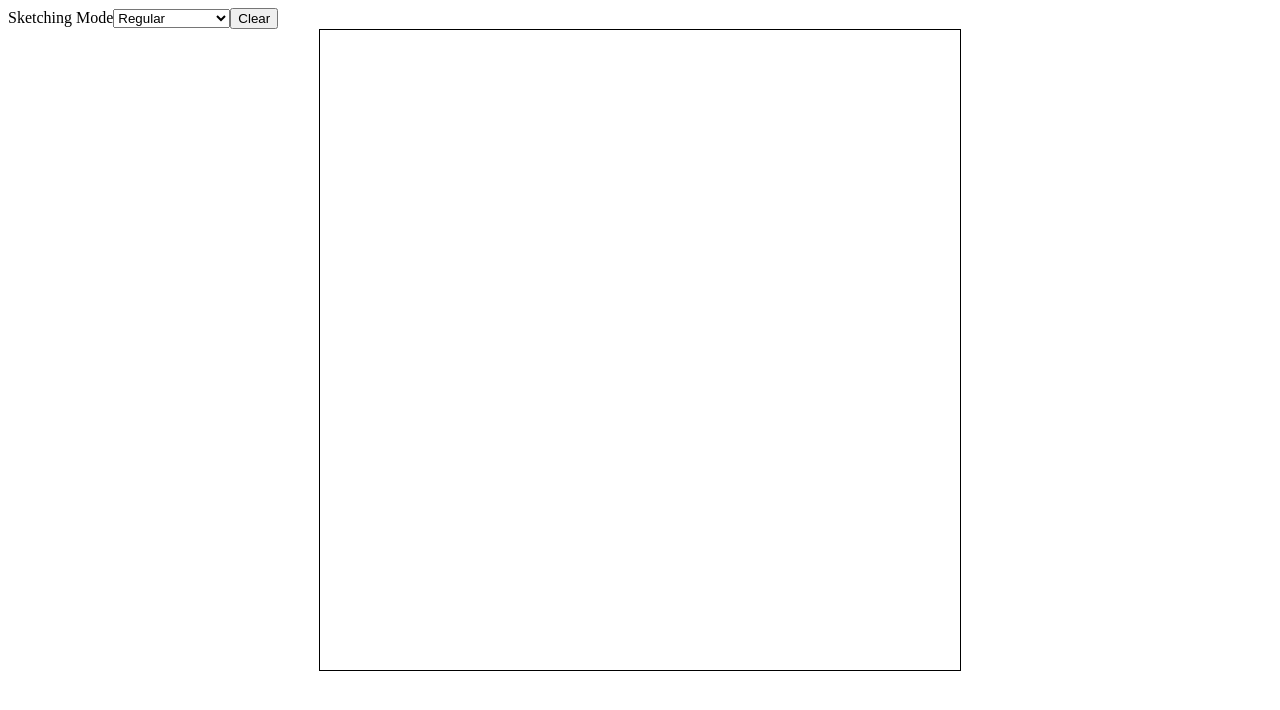
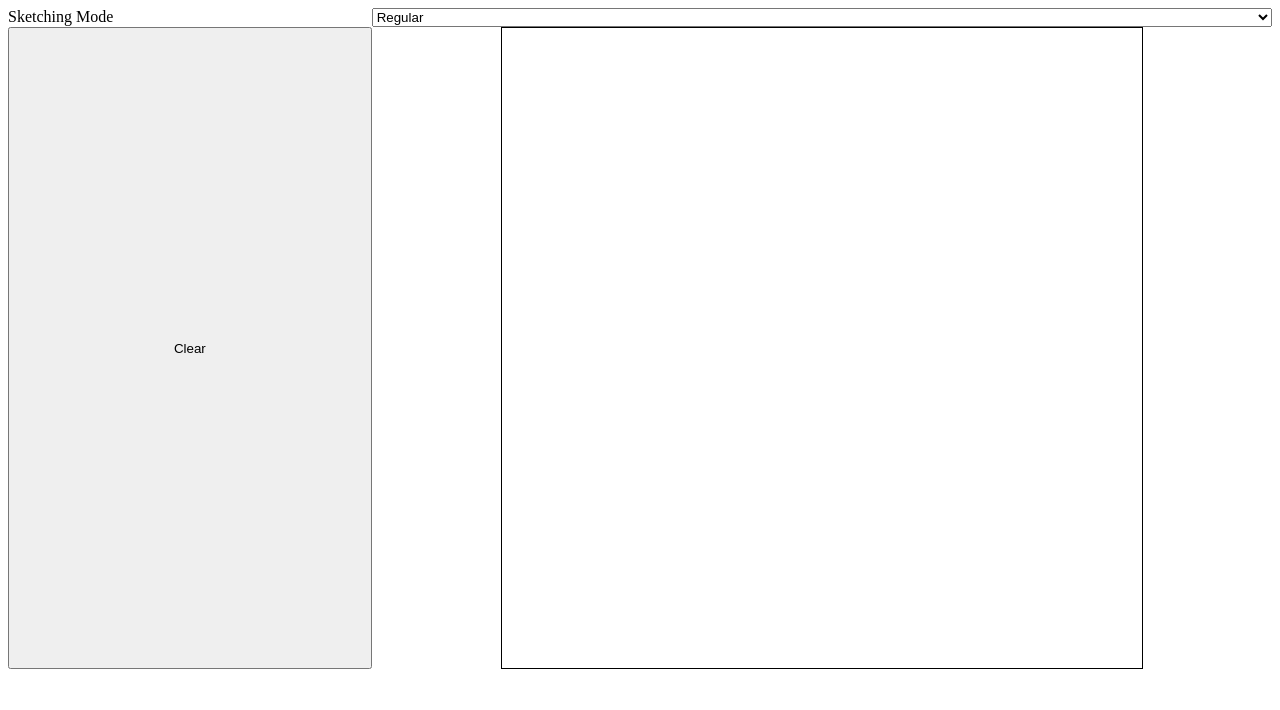
Before and after one commit to sik1j/odin-etch-a-sketch, a plain HTML site: page index.html in a window 1280 px wide. Drawn offline with Linux system fonts and the light colour scheme.

Commit message:
Add basic css

```diff
--- a/style.css
+++ b/style.css
@@ -1,3 +1,4 @@
+/* Grid Style */
 :root {
     --side-length: 20;
 }
@@ -9,4 +10,12 @@
     display: grid;
     grid-template-columns: repeat(var(--side-length), 1fr);
     border: 1px solid black;
+    grid-column: 2 / 3;
 }
+
+/* Styling the page */
+.App {
+    display: grid;
+    grid-template-columns: minmax(1fr, 200px) auto;
+    grid-template-rows: 1fr;
+}
```
